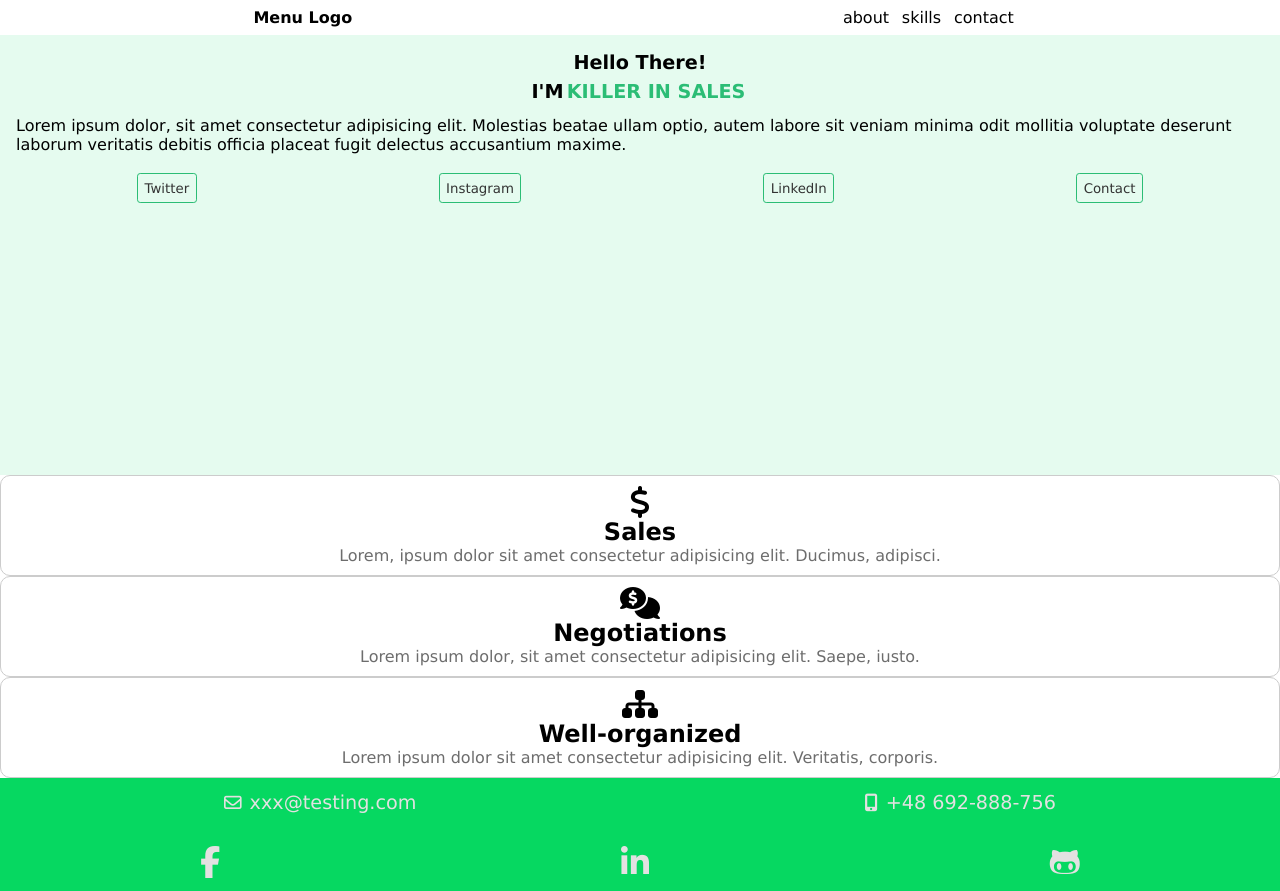
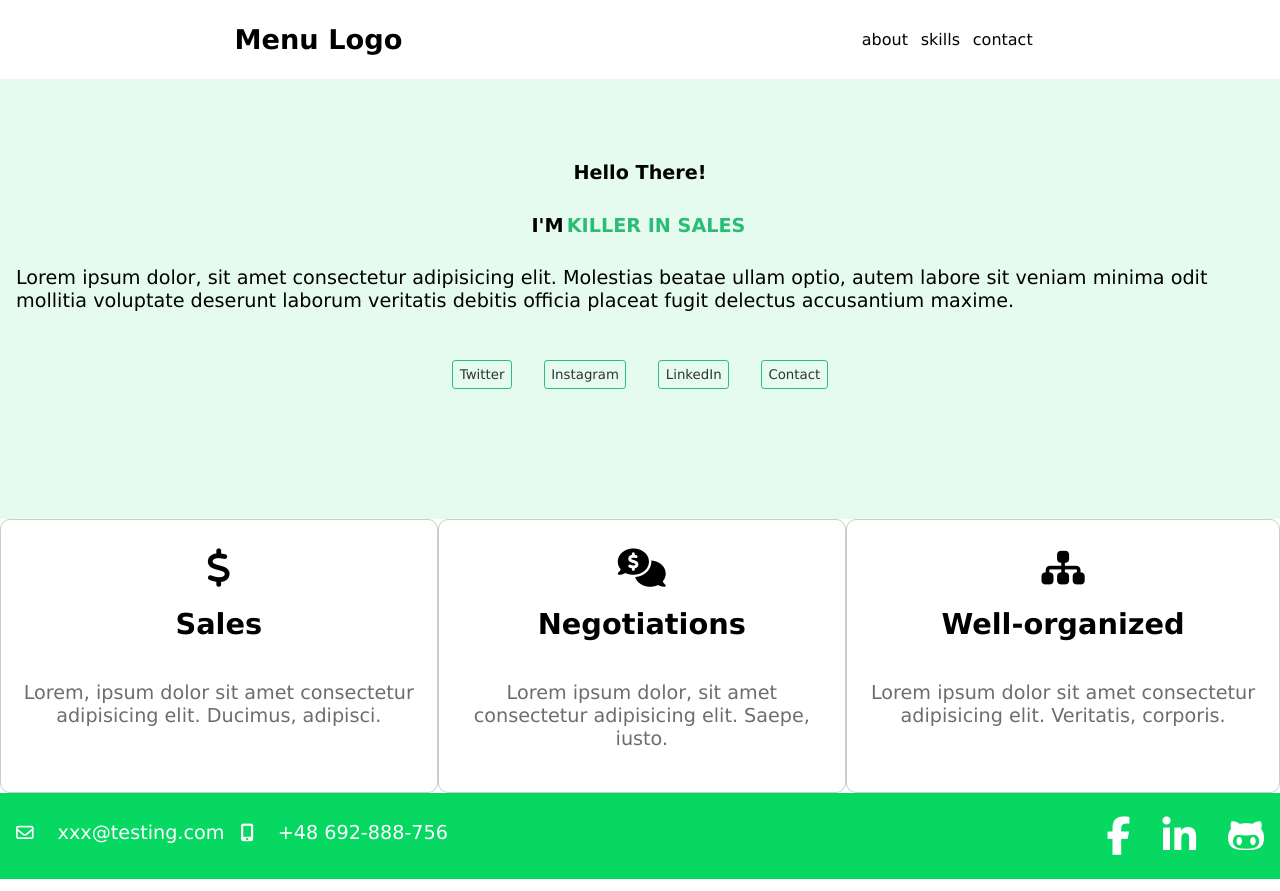
Before and after one commit to michaltyczynski1993/personal_website, a plain HTML site: page index.html in a window 1280 px wide. Drawn offline with Linux system fonts and the light colour scheme.

Commit message:
responsiveness and links

```diff
--- a/index.html
+++ b/index.html
@@ -23,7 +23,7 @@
     </header>
     <main>
         <section class="about">
-            <h6 class="container">Hello There!</h5>
+            <h6>Hello There!</h6>
             <h1 class="container">I'M<span>KILLER IN SALES</span></h1>
             <p>Lorem ipsum dolor, sit amet consectetur adipisicing elit. Molestias beatae ullam optio, autem
                 labore
@@ -31,11 +31,11 @@
                 veniam minima odit mollitia voluptate deserunt laborum veritatis debitis officia placeat fugit
                 delectus
                 accusantium maxime.</p>
-                <div class="container ">
-                    <button>Twitter</button>
-                    <button>Instagram</button>
-                    <button>LinkedIn</button>
-                    <button>Contact</button>
+            <div class="container">
+                <button><a href="https://twitter.com/?lang=pl" target="_blank">Twitter<a></button>
+                <button><a href="https://www.instagram.com/" target="_blank">Instagram</a></button>
+                <button><a href="https://pl.linkedin.com/" target="_blank">LinkedIn</a></button>
+                <button><a href="#contact">Contact</a></button>
             </div>
 
         </section>
@@ -68,7 +68,8 @@
                 </div>
             </div>
         </section>
-        <footer>
+        <footer id="contact">
+            <div class="col">
                 <div class="row">
                     <div class="footer-icon">
                         <i class="far fa-envelope"></i>
@@ -84,6 +85,7 @@
                     <i class="fab fa-linkedin-in fa-2x"></i>
                     <i class="fab fa-github-alt fa-2x"></i>
                 </div>
+            </div>
         </footer>
     </main>
 </body>
--- a/style.css
+++ b/style.css
@@ -6,6 +6,10 @@
 }
 
 .about {
+    display: flex;
+    flex-direction: column;
+    justify-content: center;
+    align-items: center;
     background-color: #e5fbef;
     height: 55vh;
 }
@@ -38,8 +42,17 @@ button {
     margin: 0.2rem 0.2rem;
 }
 
+button a {
+    text-decoration: none;
+    color: #333;
+}
+
 button:hover {
     background-color: #2BBD75;
+    color: #fff;
+}
+
+button a:hover {
     color: #fff;
 }
 
@@ -54,7 +67,7 @@ button:hover {
     display: flex;
     justify-content: center;
     align-items: center;
-    margin: 0 auto;
+    margin: 1rem auto;
     padding-top: 1rem;
     flex-wrap: wrap;
 }
@@ -65,7 +78,7 @@ html {
 
 footer {
     background-color: #06D861;
-    color: #e3e1e1;
+    color: #fff;
 }
 
 .footer-icon {
@@ -83,7 +96,7 @@ footer {
 
 .footer-icon a {
     text-decoration: none;
-    color: #e3e1e1;
+    color: #fff;
     font-size: 1.2rem;
 }
 
@@ -105,6 +118,10 @@ nav h1 {
     justify-content: space-around;
     flex-wrap: wrap;
     padding: 0.8rem 0;
+}
+
+.row i {
+    padding: 0.7rem 0;
 }
 
 span {
@@ -129,13 +146,79 @@ ul>li:hover {
     justify-content: center;
 }
 
+.card-icon {
+    padding: 0.7rem 0;
+}
+
 .card-text p {
     color: #6d6d6d;
+    padding: 1rem 0;
 }
 
+.card-text h2 {
+    margin-bottom: 0.5rem;
+}
+
+.col {
+    display: flex;
+    width: 100%;
+    flex-direction: column;
+}
 
 @media(min-width: 400px) {
     h6 {
         font-size: 1.2rem;
+        margin-bottom: 0.5rem;
+    }
+
+    nav {
+        padding: 1.5rem 0.3rem;
+    }
+
+    nav h1 {
+        font-size: 1.7rem;
+    }
+
+    .about {
+        height: 55vh;
+    }
+
+}
+
+@media(min-width: 800px) {
+    body {
+        font-size: 1.2rem;
+    }
+
+    h1 {
+        font-size: 1.6rem;
+    }
+
+    button {
+        padding: 1rem, 1rem;
+        margin: 1rem 1rem;
+    }
+
+    .skills {
+        display: flex;
+    }
+
+    .col {
+        flex-direction: row;
+        justify-content: space-between;
+    }
+
+    .row i {
+        padding: 0.7rem 1rem;
     }
 }
+
+@media(min-width: 1200px) {
+    .card-icon {
+        padding: 1.2rem 0;
+    }
+
+    .card-text p {
+        padding: 2rem 0;
+    }
+}
```
Lines whose indentation alone changed are shown as unchanged.
